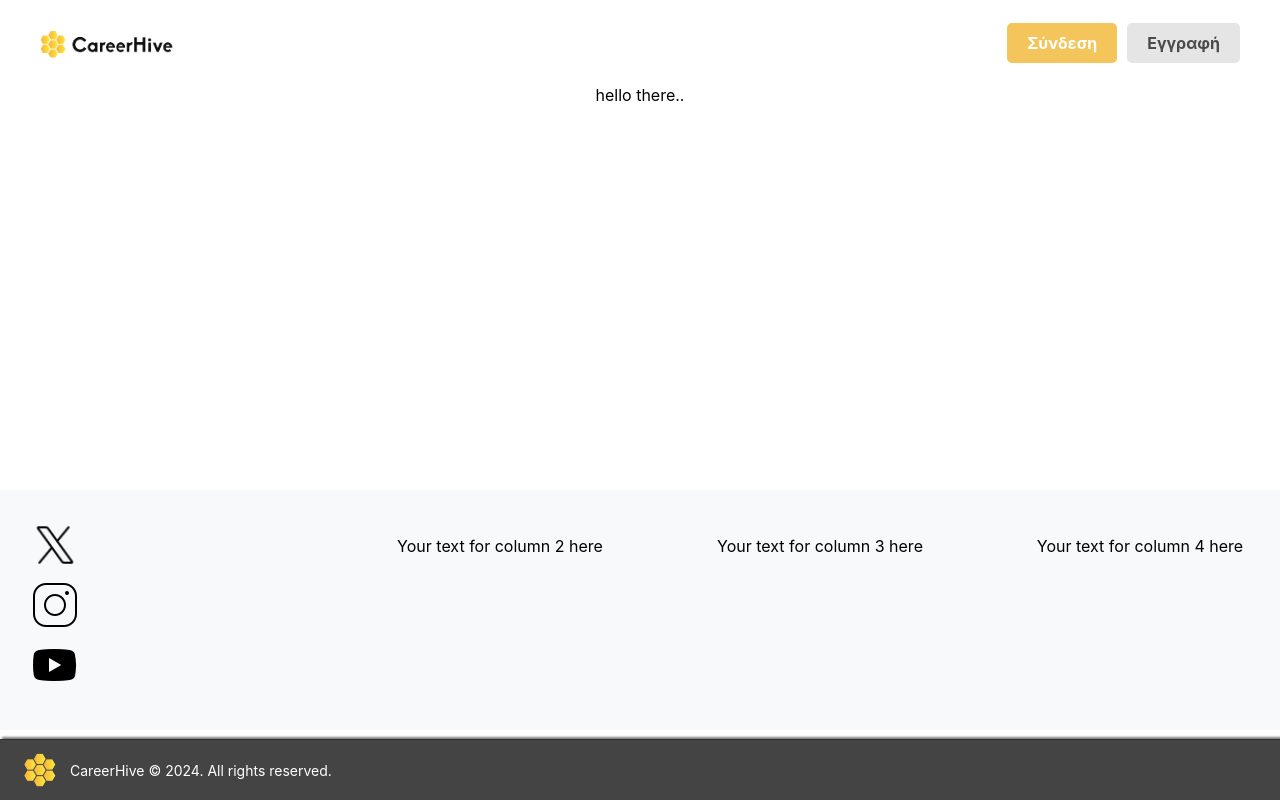
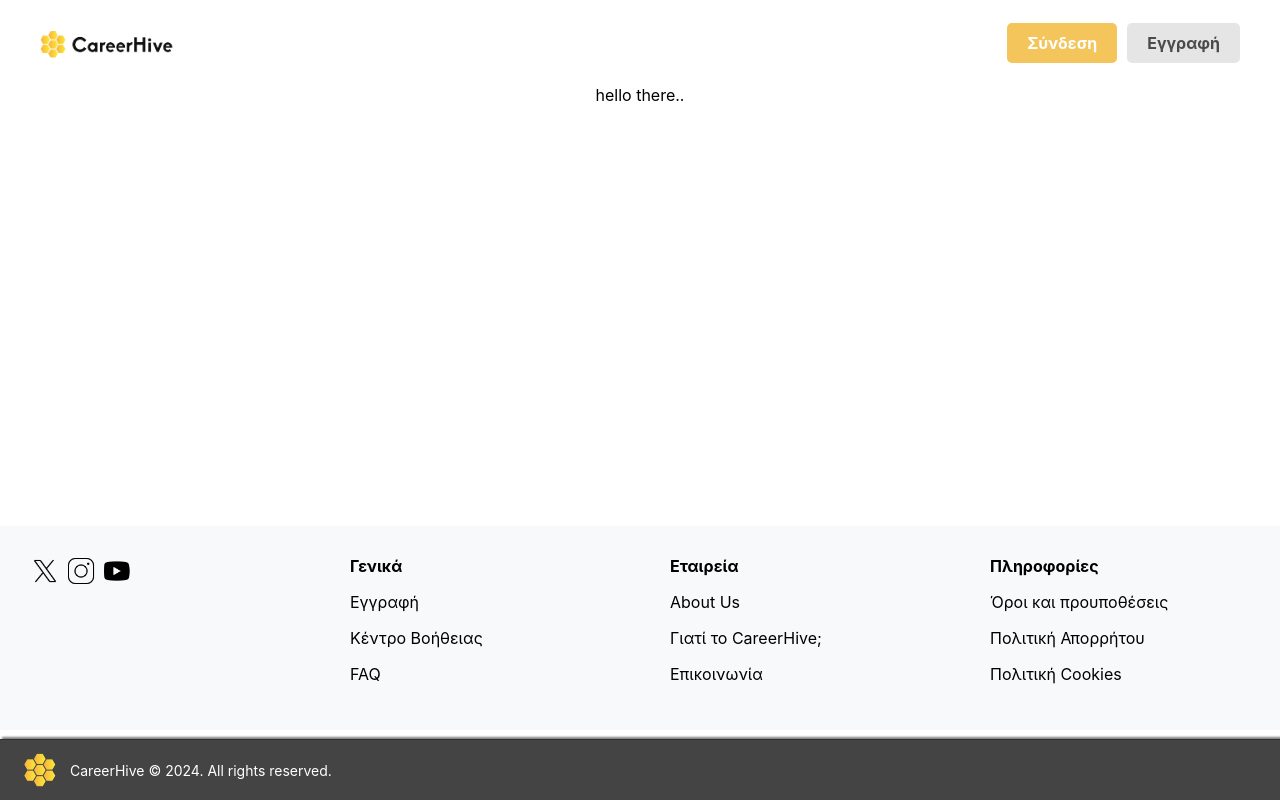
Before and after one commit to IoannaMaritsa/ted, a React (Create React App) app in the folder react-app/: page / in a window 1280 px wide. Built offline with nearby package versions, Linux system fonts and the light colour scheme.

Commit message:
ηομε 4

```diff
--- a/react-app/src/components/MainBottom.css
+++ b/react-app/src/components/MainBottom.css
@@ -9,14 +9,21 @@
     width: 100%;
   }
 
+  .image-row {
+    display: flex;
+    gap: 6px;
+  }
+
   .column {
     flex: 1;
     padding: 10px;
+    font-family: var(--font-basic);
+    text-align: left;
   }
 
   .icon {
     display: block;
-    width: 50px;
-    height: 50px;
+    width: 30px;
+    height: 30px;
     margin-bottom: 10px;
   }
--- a/react-app/src/components/MainBottom.js
+++ b/react-app/src/components/MainBottom.js
@@ -5,18 +5,29 @@ const MainBottom = () => {
   return (
     <div className="main-bottom">
       <div className="column">
-        <img src="/twitter.png" alt="icon1" className="icon" />
-        <img src="/instagram.png" alt="icon2" className="icon" />
-        <img src="/youtube.png" alt="icon3" className="icon" />
+        <div className="image-row">
+          <img src="/twitter.png" alt="icon1" className="icon" />
+          <img src="/instagram.png" alt="icon2" className="icon" />
+          <img src="/youtube.png" alt="icon3" className="icon" />
+        </div>
       </div>
       <div className="column">
-        <p>Your text for column 2 here</p>
+        <b>Γενικά</b>
+        <p>Εγγραφή</p>
+        <p>Κέντρο Βοήθειας</p>
+        <p>FAQ</p>
       </div>
       <div className="column">
-        <p>Your text for column 3 here</p>
+        <b>Εταιρεία</b>
+        <p>About Us</p>
+        <p>Γιατί το CareerHive;</p>
+        <p>Επικοινωνία</p>
       </div>
       <div className="column">
-        <p>Your text for column 4 here</p>
+        <b>Πληροφορίες</b>
+        <p>Όροι και προυποθέσεις</p>
+        <p>Πολιτική Απορρήτου</p>
+        <p>Πολιτική Cookies</p>
       </div>
     </div>
   );
--- a/react-app/src/css/global.css
+++ b/react-app/src/css/global.css
@@ -8,9 +8,7 @@
     --text-dark-grey: #4b4b4b;
     --font-basic: font-family: -apple-system,system-ui,BlinkMacSystemFont,Segoe UI,Roboto,Helvetica Neue,Fira Sans,Ubuntu,Oxygen,Oxygen Sans,Cantarell,Droid Sans,Apple Color Emoji,Segoe UI Emoji,Segoe UI Emoji,Segoe UI Symbol,Lucida Grande,Helvetica,Arial,sans-serif;
 }
-.font {
-    font-family: -apple-system,system-ui,BlinkMacSystemFont,Segoe UI,Roboto,Helvetica Neue,Fira Sans,Ubuntu,Oxygen,Oxygen Sans,Cantarell,Droid Sans,Apple Color Emoji,Segoe UI Emoji,Segoe UI Emoji,Segoe UI Symbol,Lucida Grande,Helvetica,Arial,sans-serif;
-  }
+
 .button-primary {
     padding: 10px 20px;
     border: none;
```
